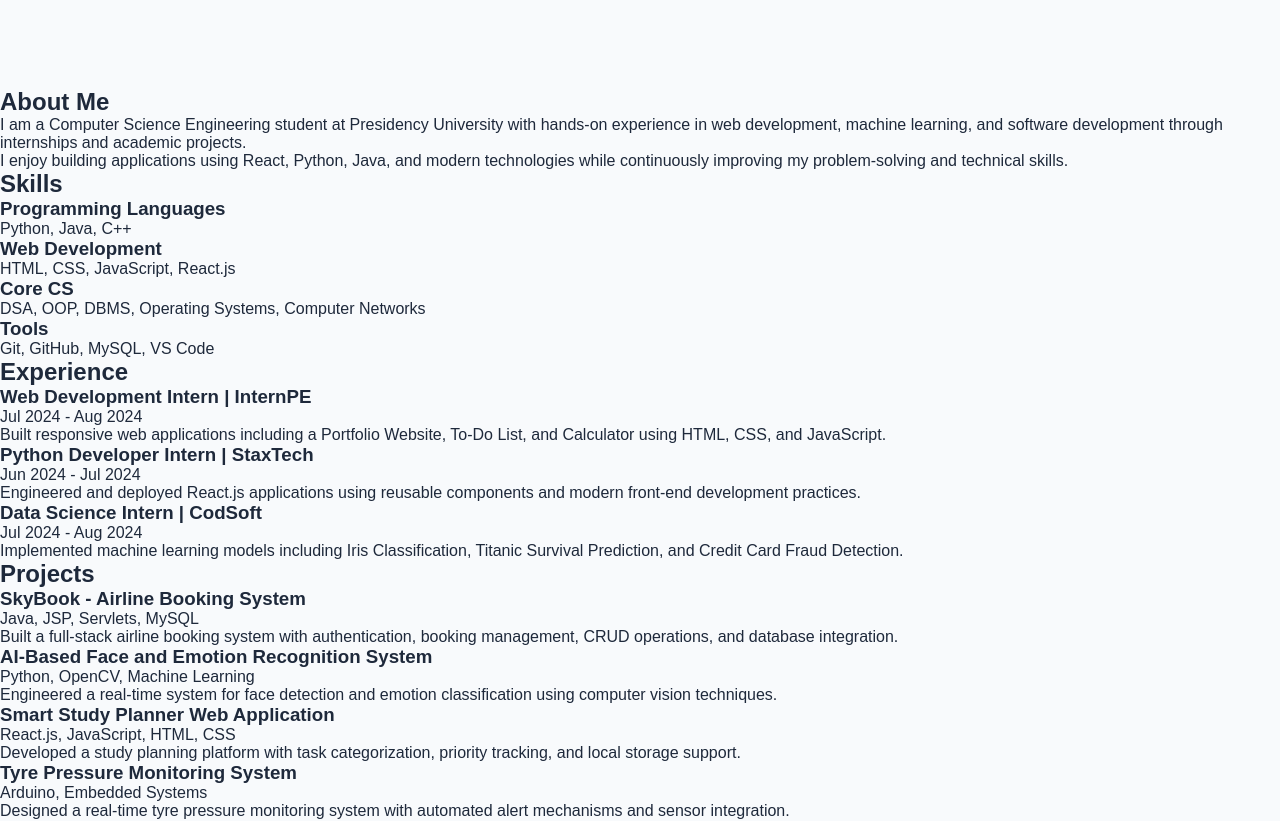
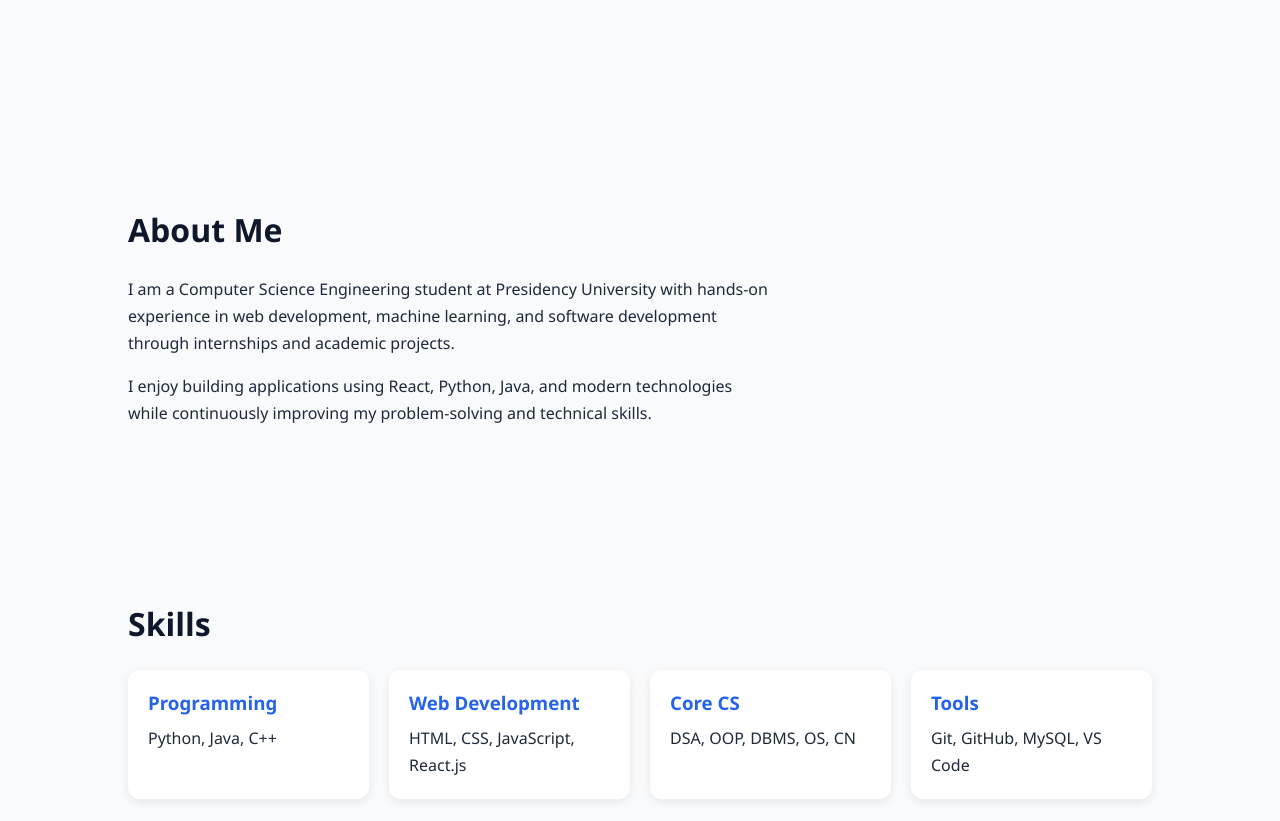
Before and after one commit to Chaitralour/chaitra-portfolio, a React (Vite) app: page / in a window 1280 px wide. Shown: the part 780-1601 px from the top of the page. Built offline with nearby package versions, Linux system fonts and the light colour scheme.

Commit message:
Styled Experience section

```diff
--- /dev/null
+++ b/src/components/About.css
@@ -0,0 +1,7 @@
+.about {
+  max-width: 900px;
+}
+
+.about p {
+  margin-bottom: 15px;
+}
--- a/src/components/About.jsx
+++ b/src/components/About.jsx
@@ -1,6 +1,8 @@
+import "./About.css";
+
 function About() {
   return (
-    <section>
+    <section className="about">
       <h2>About Me</h2>
 
       <p>
--- /dev/null
+++ b/src/components/Experience.css
@@ -0,0 +1,22 @@
+.experience-grid {
+  display: flex;
+  flex-direction: column;
+  gap: 20px;
+}
+
+.experience-card {
+  background: white;
+  padding: 25px;
+  border-radius: 12px;
+  box-shadow: 0 3px 10px rgba(0,0,0,0.08);
+}
+
+.experience-card h3 {
+  color: #2563eb;
+  margin-bottom: 10px;
+}
+
+.experience-card span {
+  font-size: 0.9rem;
+  color: gray;
+}
--- a/src/components/Experience.jsx
+++ b/src/components/Experience.jsx
@@ -1,33 +1,42 @@
+import "./Experience.css";
+
 function Experience() {
   return (
     <section>
       <h2>Experience</h2>
 
-      <div>
+      <div className="experience-grid">
+
+        <div className="experience-card">
           <h3>Web Development Intern | InternPE</h3>
-        <p>Jul 2024 - Aug 2024</p>
+          <span>Jul 2024 - Aug 2024</span>
+
           <p>
             Built responsive web applications including a Portfolio Website,
             To-Do List, and Calculator using HTML, CSS, and JavaScript.
           </p>
         </div>
 
-      <div>
+        <div className="experience-card">
           <h3>Python Developer Intern | StaxTech</h3>
-        <p>Jun 2024 - Jul 2024</p>
+          <span>Jun 2024 - Jul 2024</span>
+
           <p>
-          Engineered and deployed React.js applications using reusable
-          components and modern front-end development practices.
+            Engineered React.js applications using reusable components and
+            modern front-end development practices.
           </p>
         </div>
 
-      <div>
+        <div className="experience-card">
           <h3>Data Science Intern | CodSoft</h3>
-        <p>Jul 2024 - Aug 2024</p>
+          <span>Jul 2024 - Aug 2024</span>
+
           <p>
-          Implemented machine learning models including Iris Classification,
-          Titanic Survival Prediction, and Credit Card Fraud Detection.
+            Implemented machine learning projects including Iris
+            Classification, Titanic Survival Prediction, and Fraud Detection.
           </p>
+        </div>
+
       </div>
     </section>
   );
--- /dev/null
+++ b/src/components/Skills.css
@@ -0,0 +1,17 @@
+.skills-grid {
+  display: grid;
+  grid-template-columns: repeat(auto-fit, minmax(220px, 1fr));
+  gap: 20px;
+}
+
+.skill-card {
+  background: white;
+  padding: 20px;
+  border-radius: 12px;
+  box-shadow: 0 3px 10px rgba(0,0,0,0.08);
+}
+
+.skill-card h3 {
+  margin-bottom: 10px;
+  color: #2563eb;
+}
--- a/src/components/Skills.jsx
+++ b/src/components/Skills.jsx
@@ -1,20 +1,30 @@
+import "./Skills.css";
+
 function Skills() {
   return (
     <section>
       <h2>Skills</h2>
 
-      <div>
-        <h3>Programming Languages</h3>
+      <div className="skills-grid">
+        <div className="skill-card">
+          <h3>Programming</h3>
           <p>Python, Java, C++</p>
+        </div>
 
+        <div className="skill-card">
           <h3>Web Development</h3>
           <p>HTML, CSS, JavaScript, React.js</p>
+        </div>
 
+        <div className="skill-card">
           <h3>Core CS</h3>
-        <p>DSA, OOP, DBMS, Operating Systems, Computer Networks</p>
+          <p>DSA, OOP, DBMS, OS, CN</p>
+        </div>
 
+        <div className="skill-card">
           <h3>Tools</h3>
           <p>Git, GitHub, MySQL, VS Code</p>
+        </div>
       </div>
     </section>
   );
--- a/src/index.css
+++ b/src/index.css
@@ -4,8 +4,26 @@
   box-sizing: border-box;
 }
 
+html {
+  scroll-behavior: smooth;
+}
+
 body {
-  font-family: Arial, sans-serif;
+  font-family: "Segoe UI", sans-serif;
   background-color: #f8fafc;
   color: #1e293b;
 }
+
+section {
+  padding: 80px 10%;
+}
+
+h2 {
+  font-size: 2rem;
+  margin-bottom: 25px;
+  color: #0f172a;
+}
+
+p {
+  line-height: 1.7;
+}
```
Lines whose indentation alone changed are shown as unchanged.
